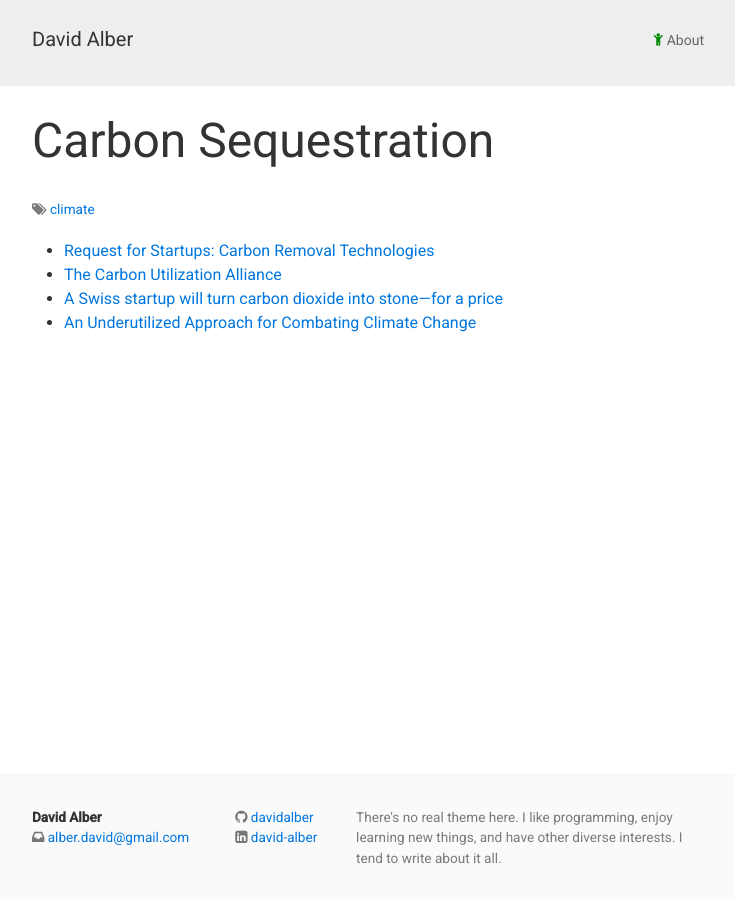
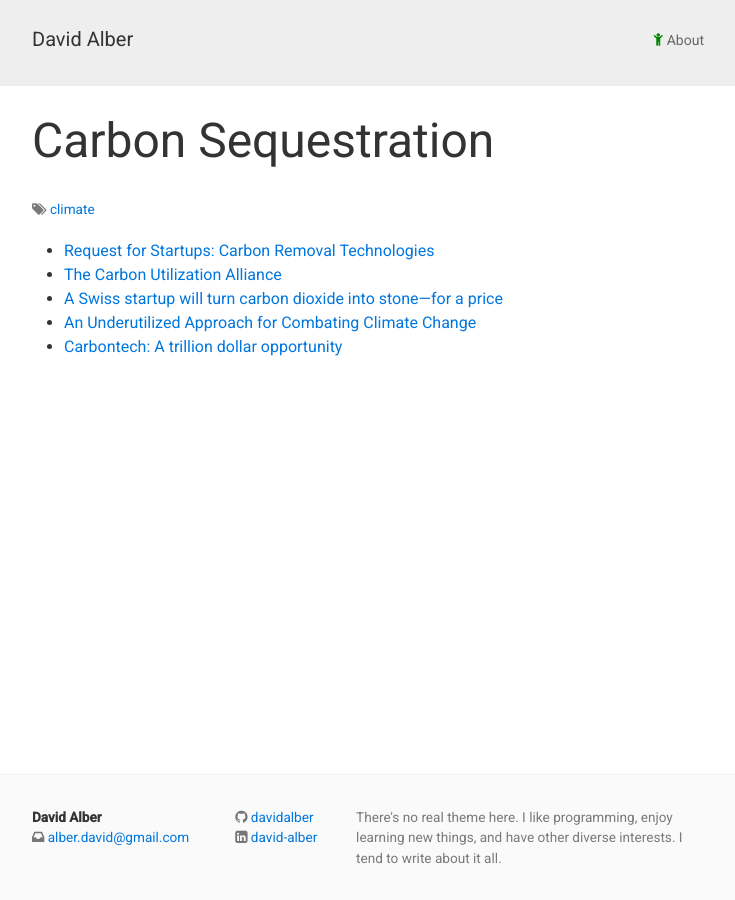
Before and after one commit to davidalber/davidalber.github.io, a Jekyll site: the page built from carbon-sequestration.md, in a window 1280 px wide. Shown: the whole page, without its empty margins (272-1007 px from the left). Built offline with Jekyll 4.4.1, drawn with Linux system fonts in a browser that asks for light colours.

Commit message:
Add link

```diff
--- a/carbon-sequestration.md
+++ b/carbon-sequestration.md
@@ -9,3 +9,4 @@ tags: [climate]
 - [The Carbon Utilization Alliance](https://www.cua.earth/)
 - [A Swiss startup will turn carbon dioxide into stone—for a price](https://qz.com/1416373/swiss-startup-climeworks-turns-carbon-dioxide-into-stone/)
 - [An Underutilized Approach for Combating Climate Change](https://www.forbes.com/sites/rrapier/2018/12/02/an-underutilized-approach-for-combating-climate-change/)
+- [Carbontech: A trillion dollar opportunity](https://medium.com/@carbon180/carbontech-a-trillion-dollar-opportunity-154a9c62cf1c)
```
